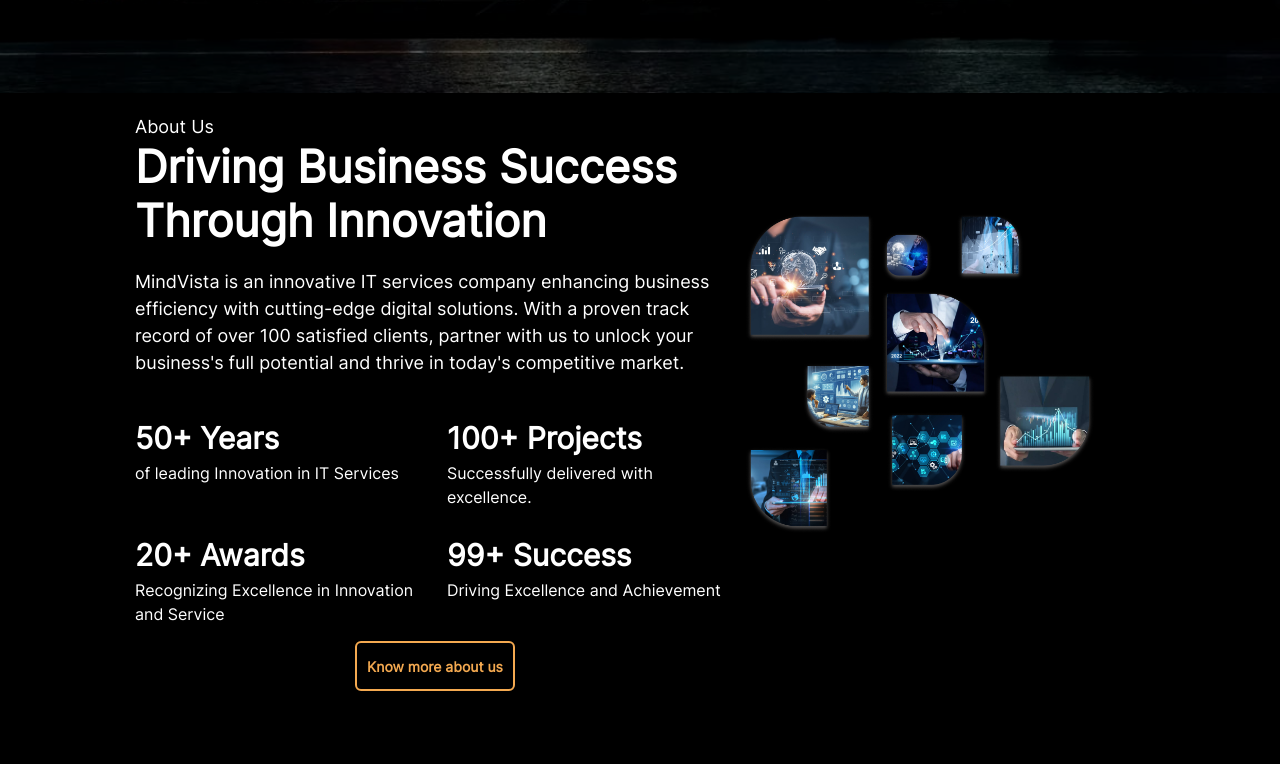
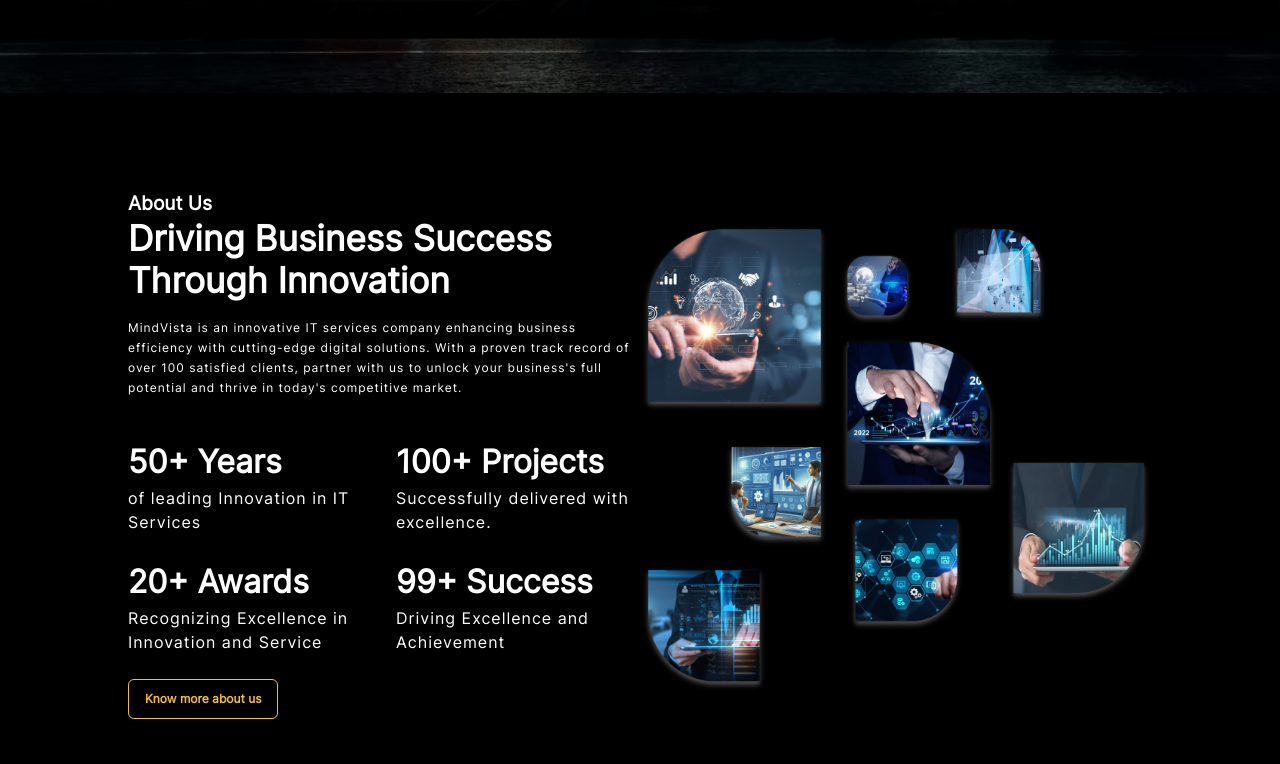
Before and after one commit to Hashir-Khan777/mindvista, a React (Vite) app: page / in a window 1280 px wide. Shown: the part 776-1540 px from the top of the page. Built offline with nearby package versions, Linux system fonts and the light colour scheme.

Commit message:
fixes foe about us

```diff
--- a/src/Components/aboutSection/index.jsx
+++ b/src/Components/aboutSection/index.jsx
@@ -1,4 +1,4 @@
-import { Box, Grid, Heading, Image, Text } from "@chakra-ui/react";
+import { Box, Grid, Button, Heading, Image, Text } from "@chakra-ui/react";
 import React from "react";
 import CustomButton from "../button";
 import style from "./style";
@@ -17,11 +17,37 @@
         }}
         sx={style.aboutContent}
       >
-        <Text sx={style.aboutText}>About Us</Text>
-        <Heading sx={style.aboutHeading}>
+        <Text
+          // sx={style.aboutText}
+          sx={{
+            fontSize: { base: "0.8rem", md: "1.2rem" },
+            fontWeight: 600,
+            color: "#fff",
+          }}
+        >
+          About Us
+        </Text>
+        <Heading
+          //  sx={style.aboutHeading}
+          sx={{
+            fontSize: { base: "1.8rem", md: "2.2rem" },
+            fontWeight: 600,
+            color: "#fff",
+          }}
+        >
           Driving Business Success Through Innovation
         </Heading>
-        <Text sx={style.aboutText}>
+        <Text
+          //  sx={style.aboutText}
+          sx={{
+            fontSize: { base: "10px", md: "12px" },
+            fontWeight: 400,
+            color: "#fff",
+            letterSpacing: "1px",
+            lineHeight: "20px",
+            mt: 4,
+          }}
+        >
           {` MindVista is an innovative IT services company enhancing business
           efficiency with cutting-edge digital solutions. With a proven track
           record of over 100 satisfied clients, partner with us to unlock your
@@ -40,31 +66,104 @@
             mb="15px"
           >
             <Box textAlign="left">
-              <Text fontSize="3xl" fontWeight="bold">
+              <Text
+                sx={{
+                  fontSize: { base: "1.2rem", md: "2rem" },
+                  fontWeight: 600,
+                  color: "#fff",
+                }}
+              >
                 50+ Years
               </Text>
-              <Text>of leading Innovation in IT Services</Text>
+              <Text
+                sx={{
+                  fontSize: { base: "10px", md: "16px" },
+                  fontWeight: 400,
+                  color: "#fff",
+                  letterSpacing: "1px",
+                }}
+              >
+                of leading Innovation in IT Services
+              </Text>
             </Box>
             <Box textAlign="left">
-              <Text fontSize="3xl" fontWeight="bold">
+              <Text
+                sx={{
+                  fontSize: { base: "1.2rem", md: "2rem" },
+                  fontWeight: 600,
+                  color: "#fff",
+                }}
+              >
                 100+ Projects
               </Text>
-              <Text>Successfully delivered with excellence.</Text>
+              <Text
+                sx={{
+                  fontSize: { base: "10px", md: "16px" },
+                  fontWeight: 400,
+                  color: "#fff",
+                  letterSpacing: "1px",
+                }}
+              >
+                Successfully delivered with excellence.
+              </Text>
             </Box>
             <Box textAlign="left">
-              <Text fontSize="3xl" fontWeight="bold">
+              <Text
+                sx={{
+                  fontSize: { base: "1.2rem", md: "2rem" },
+                  fontWeight: 600,
+                  color: "#fff",
+                }}
+              >
                 20+ Awards
               </Text>
-              <Text>Recognizing Excellence in Innovation and Service</Text>
+              <Text
+                sx={{
+                  fontSize: { base: "10px", md: "16px" },
+                  fontWeight: 400,
+                  color: "#fff",
+                  letterSpacing: "1px",
+                }}
+              >
+                Recognizing Excellence in Innovation and Service
+              </Text>
             </Box>
             <Box textAlign="left">
-              <Text fontSize="3xl" fontWeight="bold">
+              <Text
+                sx={{
+                  fontSize: { base: "1.2rem", md: "2rem" },
+                  fontWeight: 600,
+                  color: "#fff",
+                }}
+              >
                 99+ Success
               </Text>
-              <Text>Driving Excellence and Achievement</Text>
+              <Text
+                sx={{
+                  fontSize: { base: "10px", md: "16px" },
+                  fontWeight: 400,
+                  color: "#fff",
+                  letterSpacing: "1px",
+                }}
+              >
+                Driving Excellence and Achievement
+              </Text>
             </Box>
           </Grid>
-          <CustomButton text="Know more about us"></CustomButton>
+          {/* <CustomButton text="Know more about us"></CustomButton> */}
+          <Button
+            sx={{
+              fontSize: { base: "10px", md: "12px" },
+              fontWeight: 700,
+              mt: "10px",
+              color: "#f8be28",
+              borderWidth: "1px",
+              borderColor: "#f8be28",
+              bgColor: "#000",
+            }}
+          >
+            Know more about us
+          </Button>
         </Box>
       </Box>
       <Box
--- a/src/Components/aboutSection/style.jsx
+++ b/src/Components/aboutSection/style.jsx
@@ -2,17 +2,20 @@
   aboutContainer: {
     display: "flex",
     bgColor: "black",
-    flexDirection: { base: "column", lg: "row" },
+    flexDirection: { base: "column", md: "row" },
     justifyContent: "center",
-    aligItems: "center",
-    gap: "60px",
-    // py: { base: "2rem", lg: "6rem" },
+    alignItems: "center",
+    // gap: "60px",
+    py: { base: "2rem", lg: "6rem" },
+    height: "auto",
   },
   imageContainer: {
     m: { base: "auto", lg: "0" },
     w: { base: "250px", sm: "350px" },
     h: { base: "320px", sm: "500px" },
     position: "relative",
+    textAlign: { base: "center", md: "left" },
+    flex: { base: "0", md: "0.4" },
   },
   aboutImage1: {
     w: "100%",
@@ -33,23 +36,28 @@
   borderImage: {
     zIndex: "-1",
     position: "absolute",
-    right: { base: "20px", sm: "50px", lg: "20px", xl: "50px" },
-    top: { base: "50px", sm: "120px" },
+    // right: { base: "20px", sm: "50px", lg: "20px", xl: "50px" },
+    // top: { base: "10px", sm: "120px" },
   },
   aboutContent: {
     m: { base: "auto", lg: "0" },
     p: { base: "20px", sm: "30px", lg: "0px" },
     w: { base: "100%", sm: "425px", md: "620px", lg: "520px", xl: "600px" },
+    flex: { base: "1", md: "0.4" },
+    textAlign: { base: "left", md: "left" },
+    maxW: "80%",
+    pt: { base: "7rem", md: "0" },
   },
   aboutHeading: {
-    fontSize: { base: "26px", lg: "45px" },
+    fontSize: { base: "1.8rem", lg: "45px" },
     color: "#fff",
     fontWeight: 700,
   },
   aboutText: {
     mt: "20px",
-    fontSize: "18px",
+    // fontSize: "18px",
     color: "#fff",
+    fontSize: { base: "10px", md: "1.2rem" },
   },
   list: {
     my: "30px",
--- a/src/Pages/home/index.jsx
+++ b/src/Pages/home/index.jsx
@@ -55,7 +55,6 @@
               <Heading
                 sx={{
                   fontSize: { base: "10px", md: "12px" },
-
                   fontWeight: 400,
                   color: "#fff",
                   letterSpacing: "1px",
```
